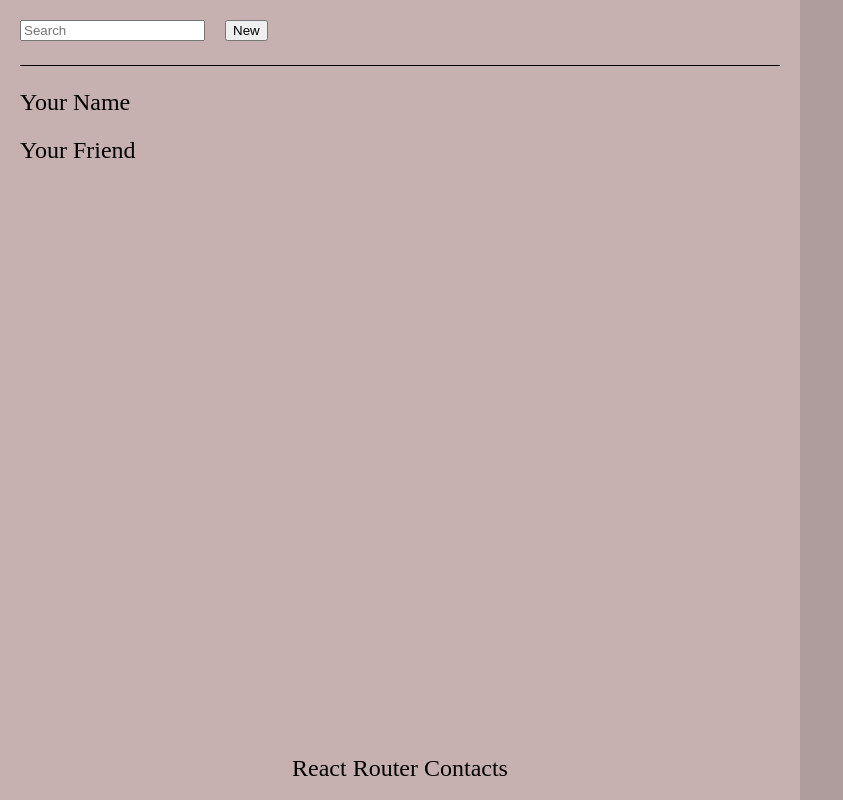
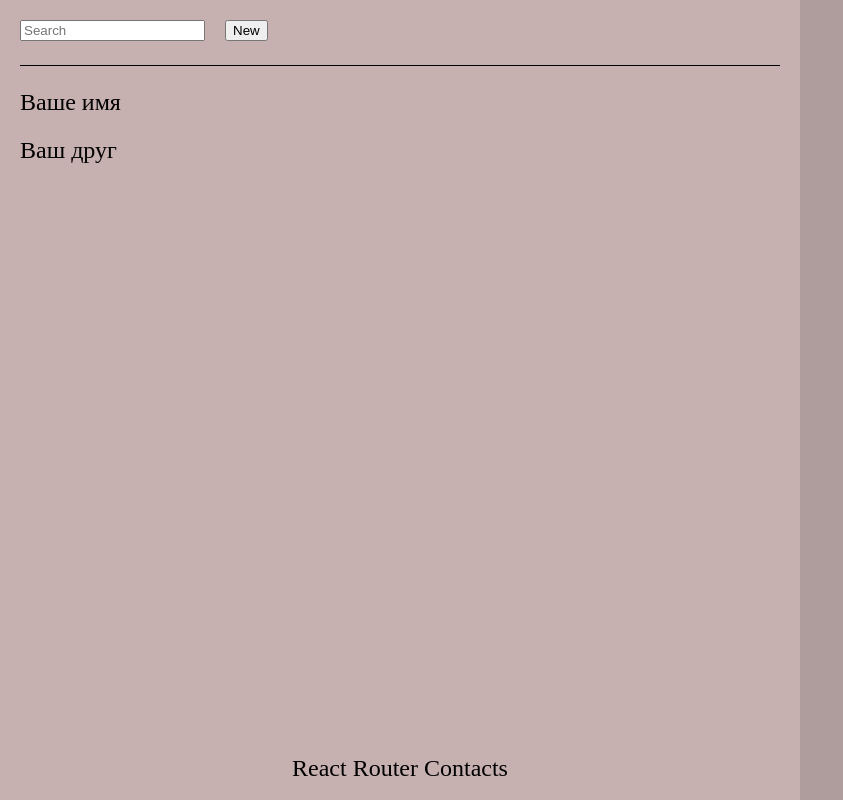
Before and after one commit to arestov-work/navigation-training, a React (Vite) app: page / in a window 1280 px wide. Shown: the whole page, without its empty margins (0-843 px from the left). Built offline with nearby package versions, Linux system fonts and the light colour scheme.

Commit message:
Обучение

```diff
--- a/src/routes/root.tsx
+++ b/src/routes/root.tsx
@@ -1,5 +1,6 @@
 import { FC } from 'react'
 import styles from './root.module.scss'
+import { Link, Outlet } from 'react-router-dom'
 
 export const Root: FC = () => {
 	return (
@@ -26,16 +27,18 @@ export const Root: FC = () => {
 				<nav>
 					<ul className={styles.ul}>
 						<li>
-							<a href={`/contacts/1`}>Your Name</a>
+							<Link to={`/contacts/1`}>Ваше имя</Link>
 						</li>
 						<li>
-							<a href={`/contacts/2`}>Your Friend</a>
+							<Link to={`/contacts/2`}>Ваш друг</Link>
 						</li>
 					</ul>
 				</nav>
 			</div>
 
-			<div id='detail'></div>
+			<div id='detail'>
+				<Outlet />
+			</div>
 		</div>
 	)
 }
```
Also changed, not shown: src/main.tsx (+6 -4 lines).
